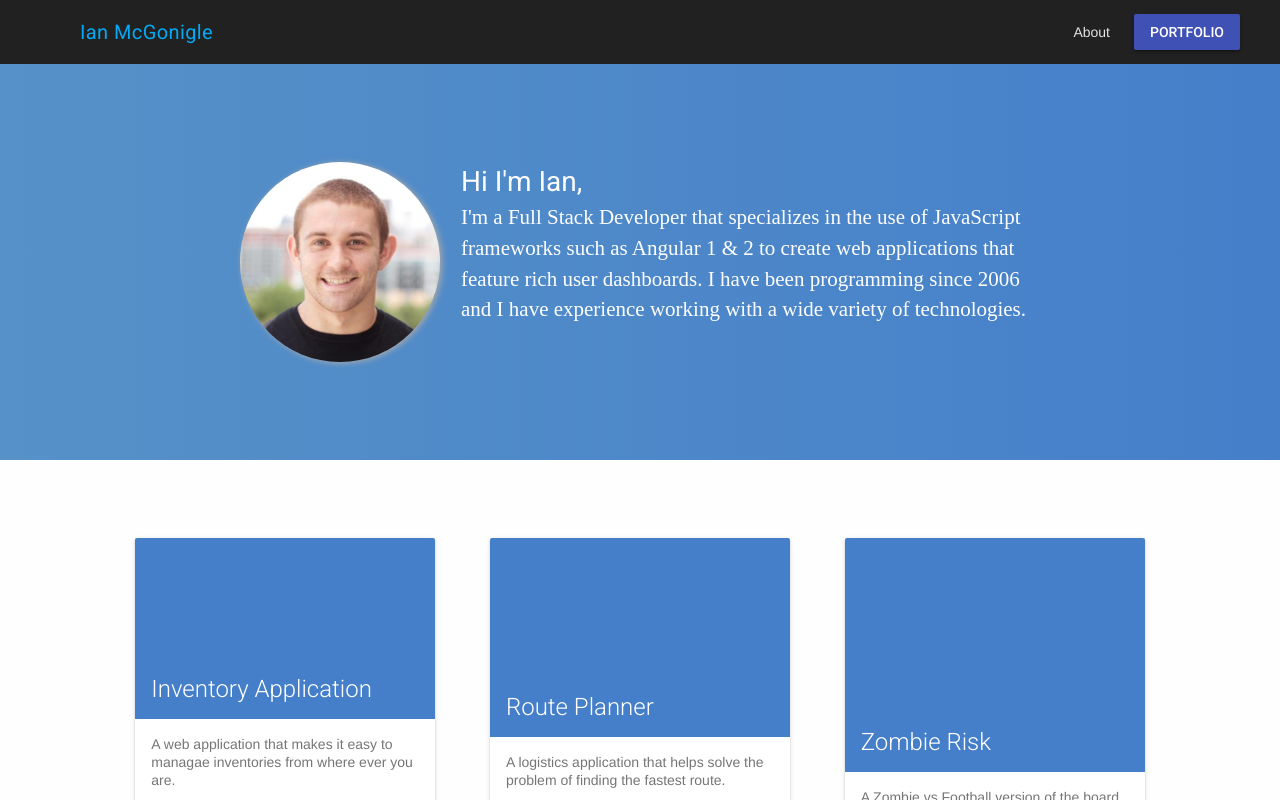
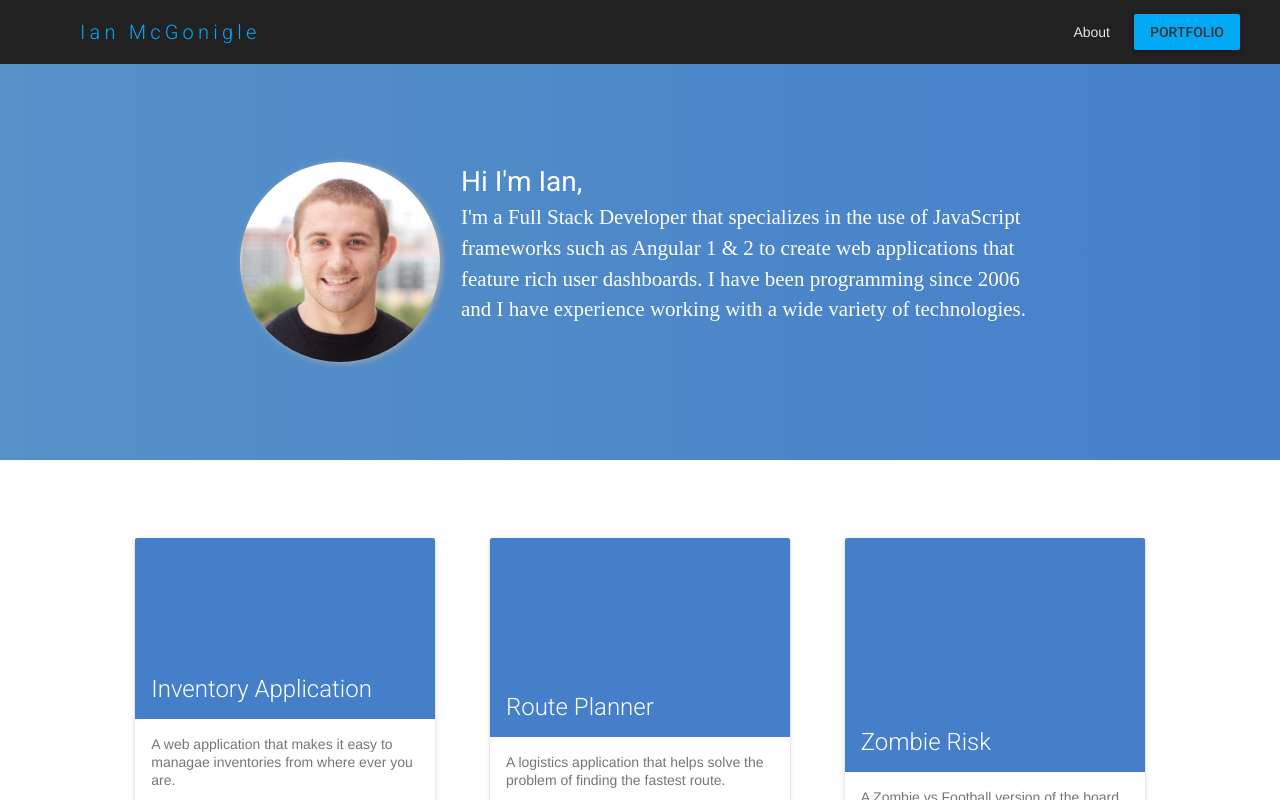
Before and after one commit to imcgonigle/Angular-Portfolio, an Angular app: page / in a window 1280 px wide. Built offline with nearby package versions, Linux system fonts and the light colour scheme.

Commit message:
Change colors of the button and text

```diff
--- a/src/app/core/header/header.component.scss
+++ b/src/app/core/header/header.component.scss
@@ -1,5 +1,18 @@
+.mdl-layout-title {
+    font-weight: 100;
+    letter-spacing: .3rem;
+}
+
 .mdl-navigation__link {
     &:hover {
-        color: #55f;
+        color: #03A9F4;
     }
 }
+
+.mdl-button {
+    color: #333;
+    background: #03A9F4;
+    &:hover {
+        background: lighten(#03A9F4, 10);
+    }
+}
```
